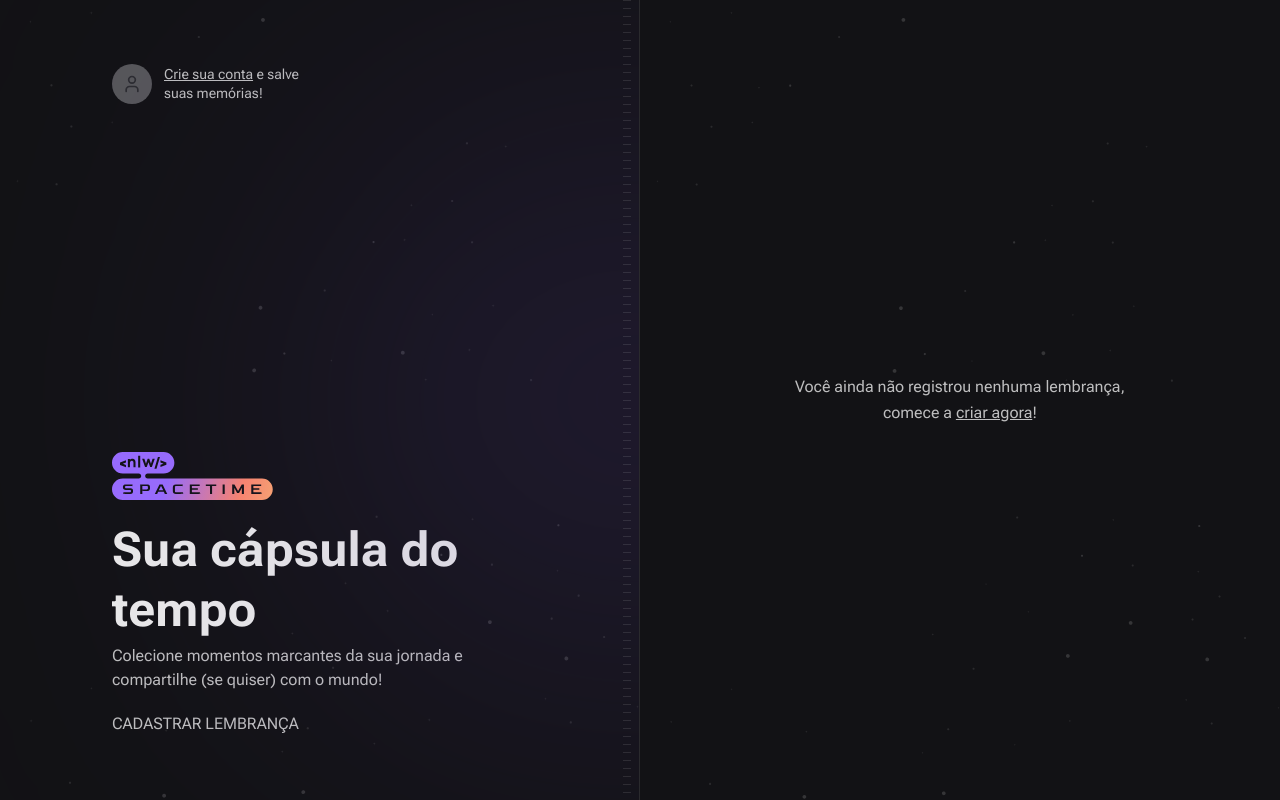
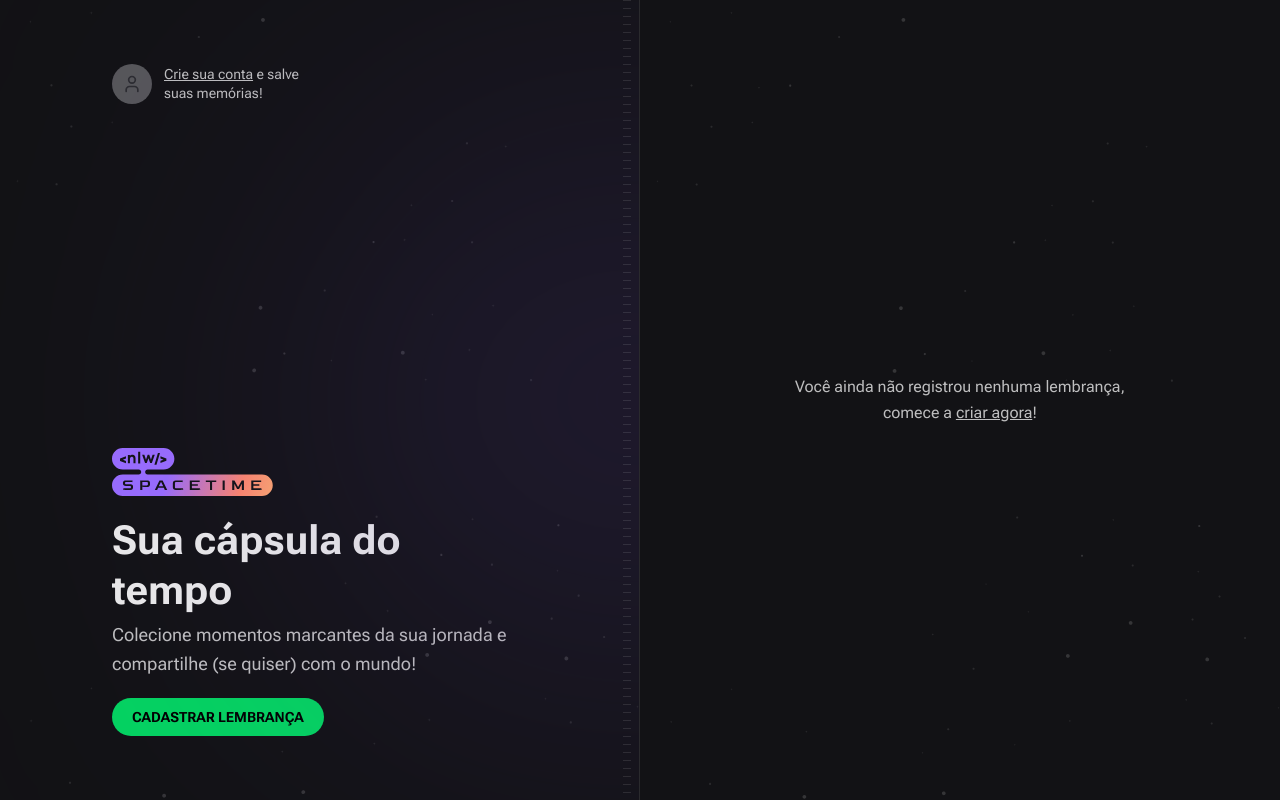
Before and after one commit to leticea/nlw-spacetime-web, a Next.js app: page / in a window 1280 px wide. Built offline with nearby package versions, Linux system fonts and the light colour scheme; a web font is replaced by a local one.

Commit message:
feat(page.tsx): hero styles

```diff
--- a/src/app/globals.css
+++ b/src/app/globals.css
@@ -1,3 +1,8 @@
 @tailwind base;
 @tailwind components;
 @tailwind utilities;
+
+body {
+  -webkit-font-smoothing: antialiased;
+  text-rendering: optimizeLegibility;
+}
--- a/src/app/page.tsx
+++ b/src/app/page.tsx
@@ -35,11 +35,11 @@
           <Image src={nlwLogo} alt="NLW Spacetime" />
 
           <div className="max-w-[420px] space-y-1">
-            <h1 className="mt-5 text-5xl font-bold leading-tight text-gray-50">Sua cápsula do tempo</h1>
-            <p>Colecione momentos marcantes da sua jornada e compartilhe (se quiser) com o mundo!</p>
+            <h1 className="text-5xl font-bold leading-tight text-gray-50">Sua cápsula do tempo</h1>
+            <p className="text-lg leading-relaxed">Colecione momentos marcantes da sua jornada e compartilhe (se quiser) com o mundo!</p>
           </div>
 
-          <a href="" className="inline-block">CADASTRAR LEMBRANÇA</a>
+          <a href="" className="inline-block rounded-full bg-green-500 px-5 py-3 font-bold text-sm uppercase leading-none text-black hover:bg-green-600">CADASTRAR LEMBRANÇA</a>
         </div>
       </div>
 
--- a/tailwind.config.js
+++ b/tailwind.config.js
@@ -51,6 +51,10 @@
         },
       },
 
+      fontSize: {
+        "5xl": "2.5rem",
+      },
+
       backgroundImage: {
         stripes:
           "linear-gradient(to bottom, rgba(255, 255, 255, 0.1), rgba(255, 255, 255, 0.1) 12.5%, transparent 12.5%, transparent)",
```
